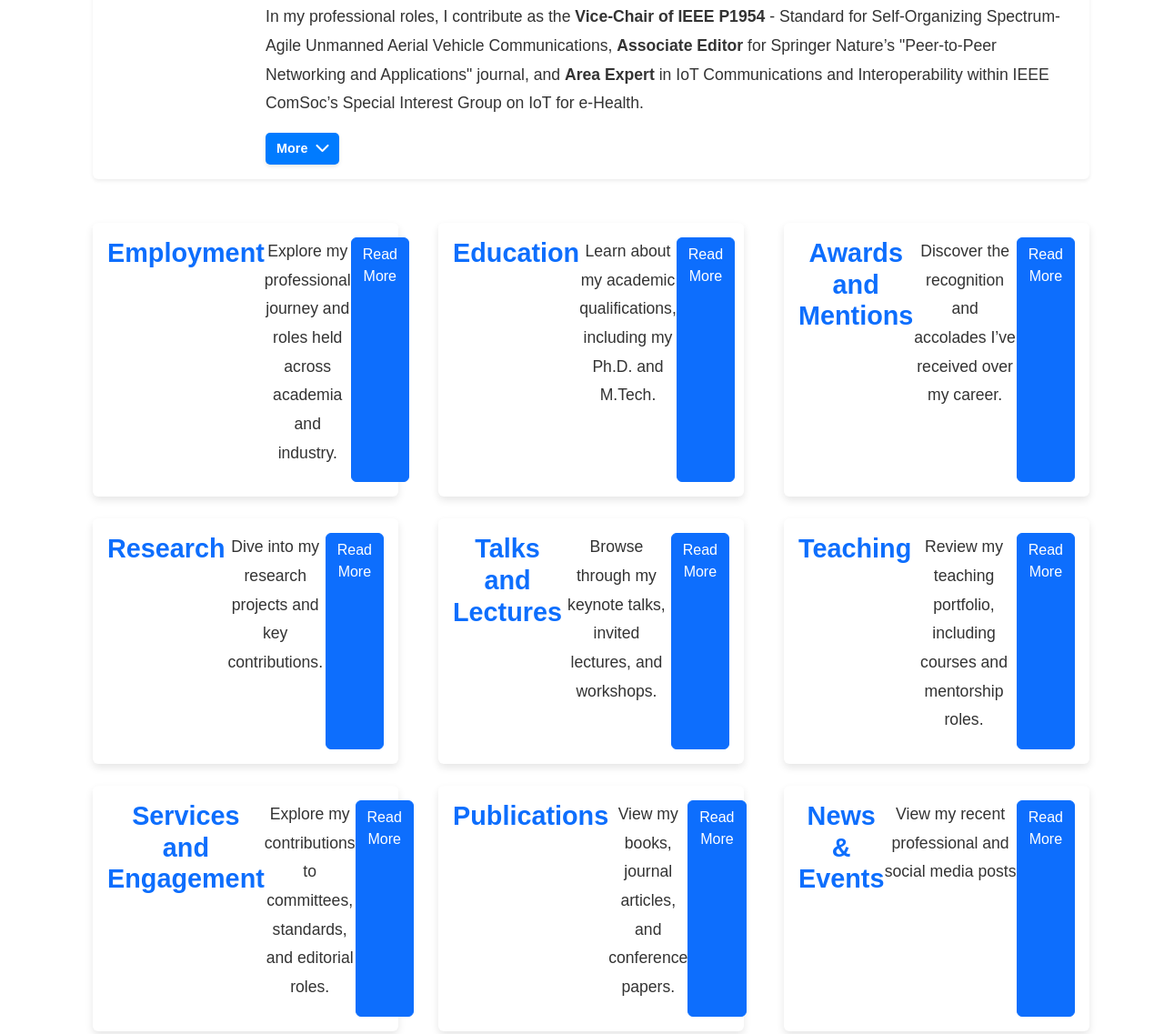
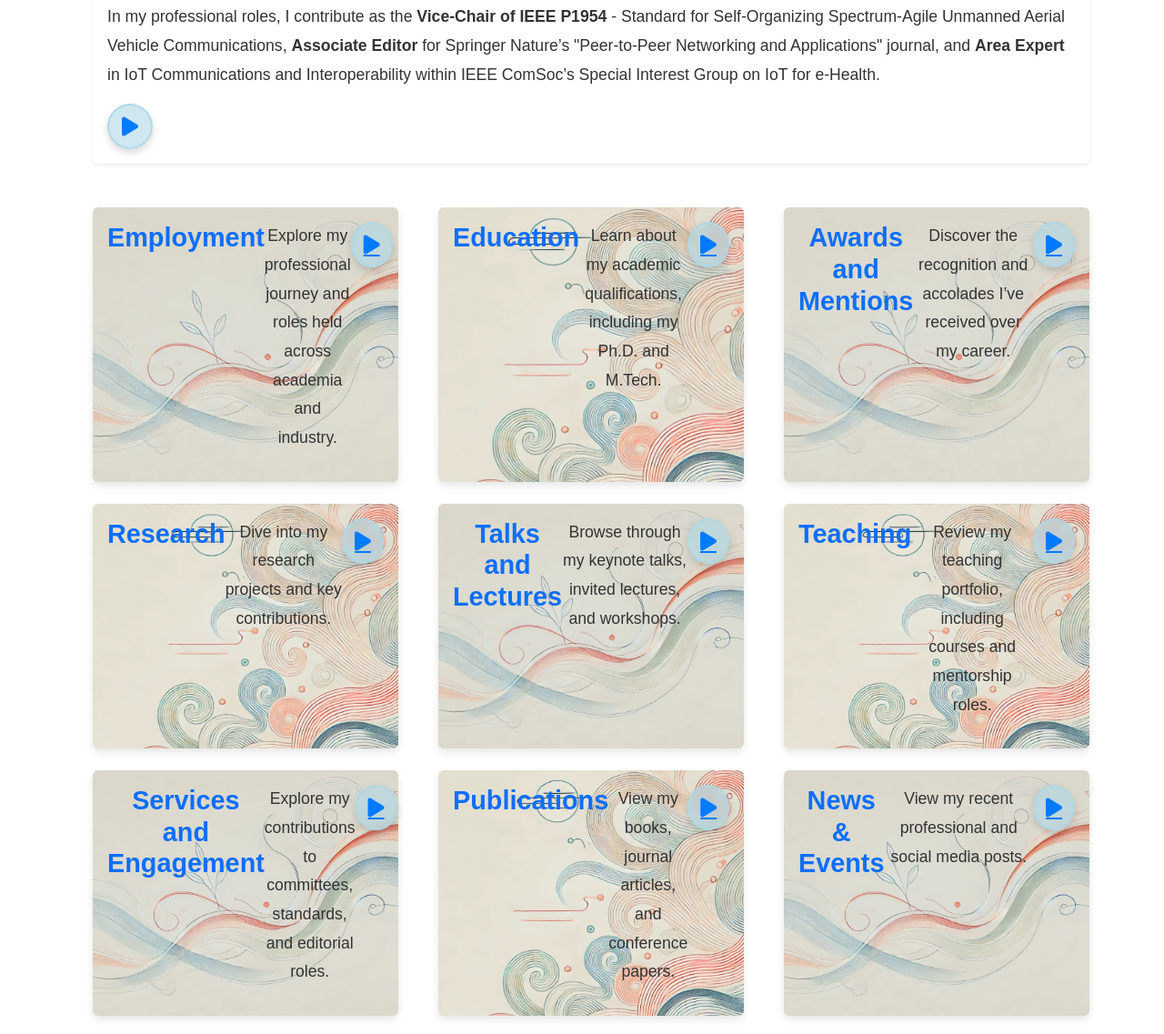
Before and after one commit to anandarupmukherjee/research_cv, a plain HTML site: page index.html in a window 1280 px wide. Shown: the part 633-1770 px from the top of the page at 91% size. Drawn offline with nearby package versions, Linux system fonts and the light colour scheme.

Commit message:
removed video added ai images

```diff
--- a/index.html
+++ b/index.html
@@ -20,7 +20,7 @@
 -->
 
 <header class="video-header text-white text-center py-5">
-  <img src="animations/bg.gif" alt="Background Animation" class="background-video" />
+  <img src="images/bg2.webp" alt="Background Image" class="background-video" />
   <div class="overlay"></div>
   <div class="header-content">
     <h1>Anandarup Mukherjee</h1>
@@ -31,16 +31,17 @@
 </header>
 
 
+
 <main class="container my-5">
   <!-- Career Summary Section -->
 <section id="career-summary" class="mb-5">
   <div class="card shadow-sm position-relative">
     <div class="card-body d-flex align-items-start">
       <!-- Video Section -->
-      <video autoplay loop muted playsinline class="video-left me-4">
+      <!-- <video autoplay loop muted playsinline class="video-left me-4">
         <source src="logos/MainScene.webm" type="video/webm">
         Your browser does not support the video tag.
-      </video>
+      </video> -->
 
       <!-- Text Section -->
       <div>
@@ -58,8 +59,7 @@
         <div class="d-flex justify-content-start align-items-center mt-3">
           <button class="btn-read-more me-auto" type="button" data-bs-toggle="collapse"
                   data-bs-target="#details-career-summary" aria-expanded="false" aria-controls="details-career-summary">
-            <span>More</span>
-            <i class="fa-solid fa-chevron-down"></i>
+            <i class="fas fa-play"></i>
           </button>
         </div>
 
@@ -74,8 +74,7 @@
           </div>
         </div>
       </div>
-    </div>
-  </div>
+
 </section>
 
 
@@ -84,105 +83,105 @@
 <div class="row row-cols-1 row-cols-md-2 row-cols-lg-3 g-4">
   <!-- Employment Card -->
   <div class="col">
-        <div class="card h-100">
+    <div class="card h-100" style="background-image: url('images/btn-bg.png'); background-size: cover; background-position: center;">
       <div class="card-body text-center">
         <h5 class="card-title text-primary">Employment</h5>
         <p class="card-text">Explore my professional journey and roles held across academia and industry.</p>
-            <a href="employment.html" class="btn btn-primary">Read More</a>
+        <a href="employment.html" class="btn-read-more"><i class="fas fa-play"></i></a>
       </div>
     </div>
   </div>
 
   <!-- Education Card -->
   <div class="col">
-        <div class="card h-100">
+    <div class="card h-100" style="background-image: url('images/btn-bg2.png'); background-size: cover; background-position: center;">
       <div class="card-body text-center">
         <h5 class="card-title text-primary">Education</h5>
         <p class="card-text">Learn about my academic qualifications, including my Ph.D. and M.Tech.</p>
-            <a href="education.html" class="btn btn-primary">Read More</a>
+        <a href="education.html" class="btn-read-more"><i class="fas fa-play"></i></a>
       </div>
     </div>
   </div>
 
   <!-- Awards and Mentions Card -->
   <div class="col">
-        <div class="card h-100">
+    <div class="card h-100" style="background-image: url('images/btn-bg.png'); background-size: cover; background-position: center;">
       <div class="card-body text-center">
         <h5 class="card-title text-primary">Awards and Mentions</h5>
         <p class="card-text">Discover the recognition and accolades I’ve received over my career.</p>
-            <a href="awards.html" class="btn btn-primary">Read More</a>
+        <a href="awards.html" class="btn-read-more"><i class="fas fa-play"></i></a>
       </div>
     </div>
   </div>
 
   <!-- Research Card -->
   <div class="col">
-        <div class="card h-100">
+    <div class="card h-100" style="background-image: url('images/btn-bg2.png'); background-size: cover; background-position: center;">
       <div class="card-body text-center">
         <h5 class="card-title text-primary">Research</h5>
         <p class="card-text">Dive into my research projects and key contributions.</p>
-            <a href="research.html" class="btn btn-primary">Read More</a>
+        <a href="research.html" class="btn-read-more"><i class="fas fa-play"></i></a>
       </div>
     </div>
   </div>
 
   <!-- Talks and Lectures Card -->
   <div class="col">
-        <div class="card h-100">
+    <div class="card h-100" style="background-image: url('images/btn-bg.png'); background-size: cover; background-position: center;">
       <div class="card-body text-center">
         <h5 class="card-title text-primary">Talks and Lectures</h5>
         <p class="card-text">Browse through my keynote talks, invited lectures, and workshops.</p>
-            <a href="talks.html" class="btn btn-primary">Read More</a>
+        <a href="talks.html" class="btn-read-more"><i class="fas fa-play"></i></a>
       </div>
     </div>
   </div>
 
   <!-- Teaching Card -->
   <div class="col">
-        <div class="card h-100">
+    <div class="card h-100" style="background-image: url('images/btn-bg2.png'); background-size: cover; background-position: center;">
       <div class="card-body text-center">
         <h5 class="card-title text-primary">Teaching</h5>
         <p class="card-text">Review my teaching portfolio, including courses and mentorship roles.</p>
-            <a href="teaching.html" class="btn btn-primary">Read More</a>
+        <a href="teaching.html" class="btn-read-more"><i class="fas fa-play"></i></a>
       </div>
     </div>
   </div>
 
   <!-- Services and Engagement Card -->
   <div class="col">
-        <div class="card h-100">
+    <div class="card h-100" style="background-image: url('images/btn-bg.png'); background-size: cover; background-position: center;">
       <div class="card-body text-center">
         <h5 class="card-title text-primary">Services and Engagement</h5>
         <p class="card-text">Explore my contributions to committees, standards, and editorial roles.</p>
-            <a href="services.html" class="btn btn-primary">Read More</a>
+        <a href="services.html" class="btn-read-more"><i class="fas fa-play"></i></a>
       </div>
     </div>
   </div>
 
   <!-- Publications Card -->
   <div class="col">
-        <div class="card h-100">
+    <div class="card h-100" style="background-image: url('images/btn-bg2.png'); background-size: cover; background-position: center;">
       <div class="card-body text-center">
         <h5 class="card-title text-primary">Publications</h5>
         <p class="card-text">View my books, journal articles, and conference papers.</p>
-            <a href="publications.html" class="btn btn-primary">Read More</a>
+        <a href="publications.html" class="btn-read-more"><i class="fas fa-play"></i></a>
+      </div>
+    </div>
+  </div>
+
+  <!-- Events Card -->
+  <div class="col">
+    <div class="card h-100" style="background-image: url('images/btn-bg.png'); background-size: cover; background-position: center;">
+      <div class="card-body text-center">
+        <h5 class="card-title text-primary">News & Events</h5>
+        <p class="card-text">View my recent professional and social media posts.</p>
+        <a href="events.html" class="btn-read-more"><i class="fas fa-play"></i></a>
+      </div>
     </div>
   </div>
 </div>
 
 
-      <!-- Events Card -->
-      <div class="col">
-        <div class="card h-100">
-          <div class="card-body text-center">
-            <h5 class="card-title text-primary">News & Events</h5>
-            <p class="card-text">View my recent professional and social media posts</p>
-            <a href="events.html" class="btn btn-primary">Read More</a>
-          </div>
-        </div>
-      </div>
-
-      </div>
 
 
     <section id="social-media-connect" class="text-center my-5">
--- a/styles.css
+++ b/styles.css
@@ -292,3 +292,41 @@ footer {
 .social-link i {
   font-size: 2rem; /* Icon size */
 }
+
+
+/* Stylish Rounded Play Button */
+.btn-read-more {
+  display: inline-flex;
+  align-items: center;
+  justify-content: center;
+  width: 50px;
+  height: 50px;
+  background: rgba(173, 216, 230, 0.6); /* Light pastel blue with transparency */
+  border: 2px solid rgba(173, 216, 230, 0.9);
+  border-radius: 50%; /* Fully rounded button */
+  color: #007bff;
+  font-size: 1.2rem;
+  font-weight: bold;
+  backdrop-filter: blur(5px); /* Glassy effect */
+  box-shadow: 0 4px 8px rgba(0, 0, 0, 0.15);
+  cursor: pointer;
+  transition: background-color 0.3s ease, box-shadow 0.3s ease, transform 0.3s ease;
+}
+
+.btn-read-more:hover {
+  background: rgba(173, 216, 230, 0.9); /* Darker pastel blue on hover */
+  box-shadow: 0 6px 12px rgba(0, 0, 0, 0.2);
+  color: #0056b3;
+  transform: scale(1.1);
+}
+
+.btn-read-more i {
+  font-size: 1.5rem;
+  margin: 0;
+}
+
+/* Optional: Add a subtle hover ripple effect */
+.btn-read-more:active {
+  transform: scale(0.95);
+  box-shadow: 0 2px 4px rgba(0, 0, 0, 0.2);
+}
```
Also changed, not shown: images/bg.webp (added), images/bg2.webp (added), images/btn-bg.png (added), images/btn-bg2.png (added). Lines whose indentation alone changed are shown as unchanged.
